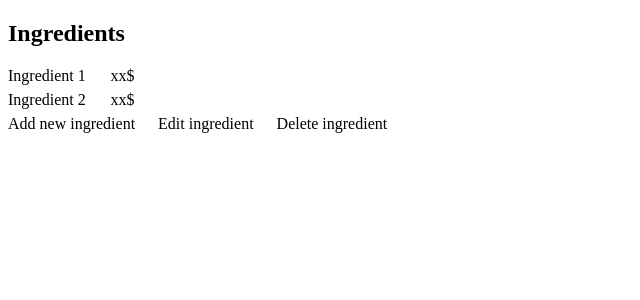
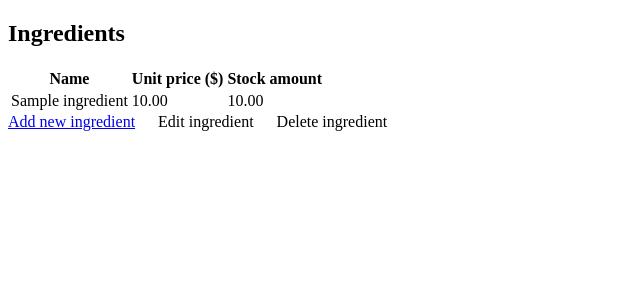
Before and after one commit to lbilal0016/Django-Delights, a Django app: page /ingredients/ in a window 1280 px wide. Shown: the part 98-398 px from the top of the page, without its empty margins (0-640 px from the left). Run offline with Django 5.2, Linux system fonts and the light colour scheme; tables that the repository leaves empty hold one stand-in row (values such as "Sample post").

Commit message:
Menu update strategy implemented.

```diff
--- a/inventory/forms.py
+++ b/inventory/forms.py
@@ -9,7 +9,6 @@ class IngredientCreateForm(forms.ModelForm):
 class MenuItemCreateForm(forms.ModelForm):
     class Meta:
         model = MenuItem
-        #  todo: ingredients will be added after ingredients view is complete
         fields = ["name", "price",]
 
 class PurchaseCreateForm(forms.ModelForm):
--- a/inventory/templates/inventory/ingredients.html
+++ b/inventory/templates/inventory/ingredients.html
@@ -3,19 +3,22 @@
 {% block title%}Ingredients{% endblock %}
 {% block content %}
     <h2>Ingredients</h2>
-    {#  The following is a placeholder  #}
-    <div class="card-container">
-        <div class="card">
-            <div class="card-content">Ingredient 1</div>
-            <div class="card-content">xx$</div>
-        </div>
-        <div class="card">
-            <div class="card-content">Ingredient 2</div>
-            <div class="card-content">xx$</div>
-        </div>
-    </div>
+    <table>
+        <tr>
+            <th>Name</th>
+            <th>Unit price ($)</th>
+            <th>Stock amount</th>
+        </tr>
+        {% for ingredient in ingredients %}
+            <tr>
+                <td>{{ingredient.name}}</td>
+                <td>{{ingredient.unit_price}}</td>
+                <td>{{ingredient.stock_amount}}</td>
+            </tr>
+        {% endfor %}
+    </table>
     <div class="control-buttons-container">
-        <div class="control-button">Add new ingredient</div>
+        <div class="control-button"><a href="{% url 'ingredientcreate' %}">Add new ingredient</a></div>
         <div class="control-button">Edit ingredient</div>
         <div class="control-button">Delete ingredient</div>
     </div>
--- a/inventory/templates/inventory/menus.html
+++ b/inventory/templates/inventory/menus.html
@@ -9,12 +9,12 @@
         <div class="card">
             <div class="card-content">{{menu.name}}</div>
             <div class="card-content">{{menu.price}}$</div>
+            <div class="card-content"><a href="{% url 'menuupdate' menu.id %}">Edit menu</a></div>
         </div>
         {% endfor %}
     </div>
     <div class="control-buttons-container">
         <div class="control-button"><a href="{% url 'menucreate' %}">Add new menu</a></div>
-        <div class="control-button">Edit menu</div>
         <div class="control-button">Delete menu</div>
     </div>
 {% endblock %}
--- a/inventory/urls.py
+++ b/inventory/urls.py
@@ -5,8 +5,12 @@ from . import views
 urlpatterns = [
     path('', views.HomeView.as_view(), name='home'),
     path('menus/', views.MenuView.as_view(), name='menus'),
+    path('menus/<int:menu_pk>/requirements/', views.MenuRequirementsView.as_view(), name='menurequirements'),
     path('ingredients/', views.IngredientsView.as_view(), name='ingredients'),
     path('purchases/', views.PurchasesView.as_view(), name='purchases'),
     path('menus/create/', views.MenuCreate.as_view(), name="menucreate"),
+    path('menus/<int:menu_pk>/update/', views.UpdateMenuView.as_view(), name="menuupdate"),
+    path('ingredients/create/', views.IngredientCreate.as_view(), name="ingredientcreate"),
     path('menus/<int:menu_pk>/requirements/create/', views.RecipeRequirementsCreate.as_view(), name="createreciperequirement"),
+    path('menus/<int:menu_pk>/requirements/<int:requirement_pk>/update/', views.RecipeRequirementUpdate.as_view(), name="updatereciperequirement"),
 ]
--- a/inventory/views.py
+++ b/inventory/views.py
@@ -6,6 +6,8 @@ from .models import Ingredient, MenuItem, Purchase, RecipeRequirement
 from .forms import IngredientCreateForm, MenuItemCreateForm, PurchaseCreateForm, RecipeRequirementCreateForm
 
 # Create your views here.
+#   Template views
+#   ----------------------------
 class HomeView(TemplateView):
     template_name = "inventory/home.html"
 
@@ -21,10 +23,34 @@ class MenuView(TemplateView):
 class IngredientsView(TemplateView):
     template_name = "inventory/ingredients.html"
 
+    def get_context_data(self, **kwargs):
+        context = super().get_context_data(**kwargs)
+        context["ingredients"] = Ingredient.objects.all()
+        return context
+
 class PurchasesView(TemplateView):
     template_name = "inventory/purchases.html"
 
+class MenuRequirementsView(TemplateView):
+    template_name = "inventory/menu_requirements.html"
+
+    def get_context_data(self, **kwargs):
+        context = super().get_context_data(**kwargs)
+
+        menu = get_object_or_404(
+            MenuItem,
+            pk = self.kwargs["menu_pk"],
+        )
+
+        context["menu"] = menu
+        context["requirements"] = (
+            menu.recipe_requirements.select_related("ingredient")
+        )
+
+        return context
+
 #   Create views
+#   ----------------------------
 class MenuCreate(CreateView):
     model = MenuItem
     form_class = MenuItemCreateForm
@@ -63,3 +89,47 @@ class RecipeRequirementsCreate(CreateView):
 
         #   redirect to menus page when all ingredients are added
         return reverse("menus")
+
+class IngredientCreate(CreateView):
+    model = Ingredient
+    form_class = IngredientCreateForm
+    template_name = "inventory/ingredient_create_form.html"
+
+    success_url = reverse_lazy("ingredients")
+
+
+#   Update Views
+#   ----------------------------
+class UpdateMenuView(UpdateView):
+    model = MenuItem
+    template_name = "inventory/update_menu.html"
+    form_class = MenuItemCreateForm
+
+    pk_url_kwarg = "menu_pk"
+
+    #   After updating menu name and price, menu requirement is updated
+    def get_success_url(self):
+        return reverse(
+            "menurequirements",
+            kwargs={"menu_pk": self.kwargs["menu_pk"]},
+        )
+
+class RecipeRequirementUpdate(UpdateView):
+    model = RecipeRequirement
+    form_class = RecipeRequirementCreateForm
+    template_name = "inventory/update_reciperequirement.html"
+
+    pk_url_kwarg = "requirement_pk"
+
+    def get_queryset(self):
+        menu_id = self.kwargs["menu_pk"]
+
+        return super().get_queryset().filter(
+            menu_item_id = menu_id
+        )
+
+    def get_success_url(self):
+        return reverse(
+            "menurequirements",
+            kwargs={"menu_pk": self.kwargs["menu_pk"]},
+        )
```
Also changed, not shown: inventory/templates/inventory/ingredient_create_form.html (added, +13 -0 lines), inventory/templates/inventory/menu_requirements.html (added, +17 -0 lines), inventory/templates/inventory/update_menu.html (added, +11 -0 lines), inventory/templates/inventory/update_reciperequirement.html (added, +13 -0 lines).
